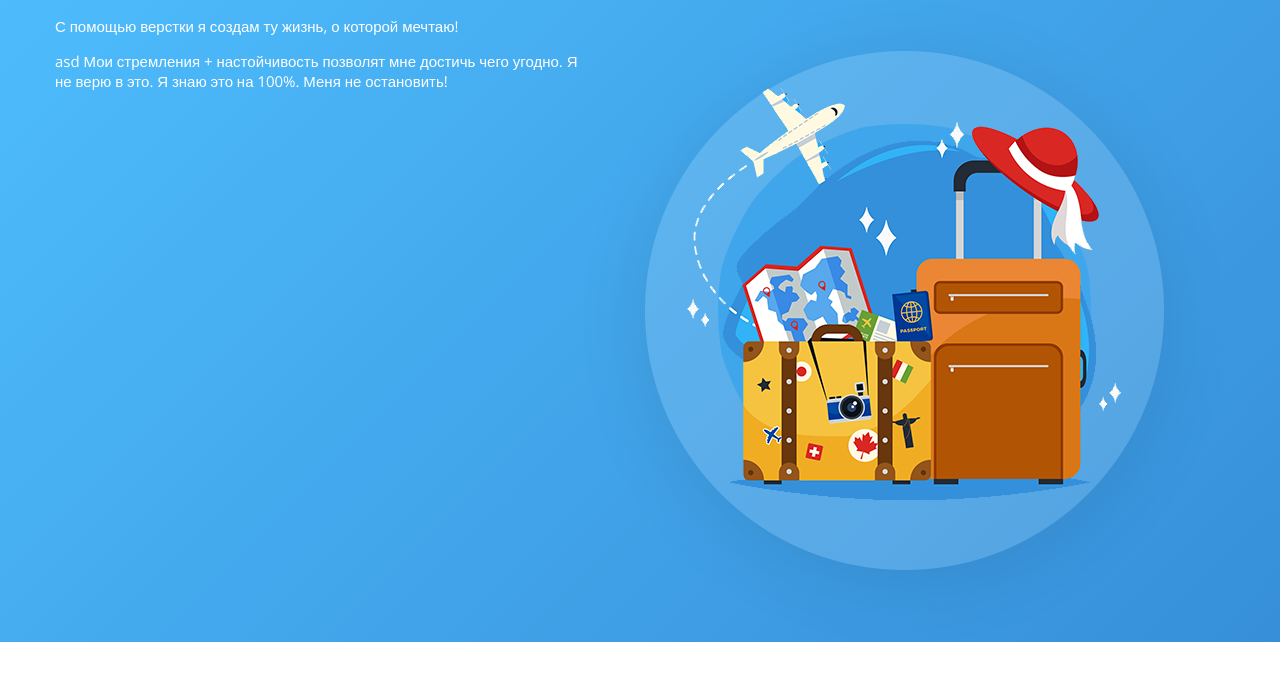
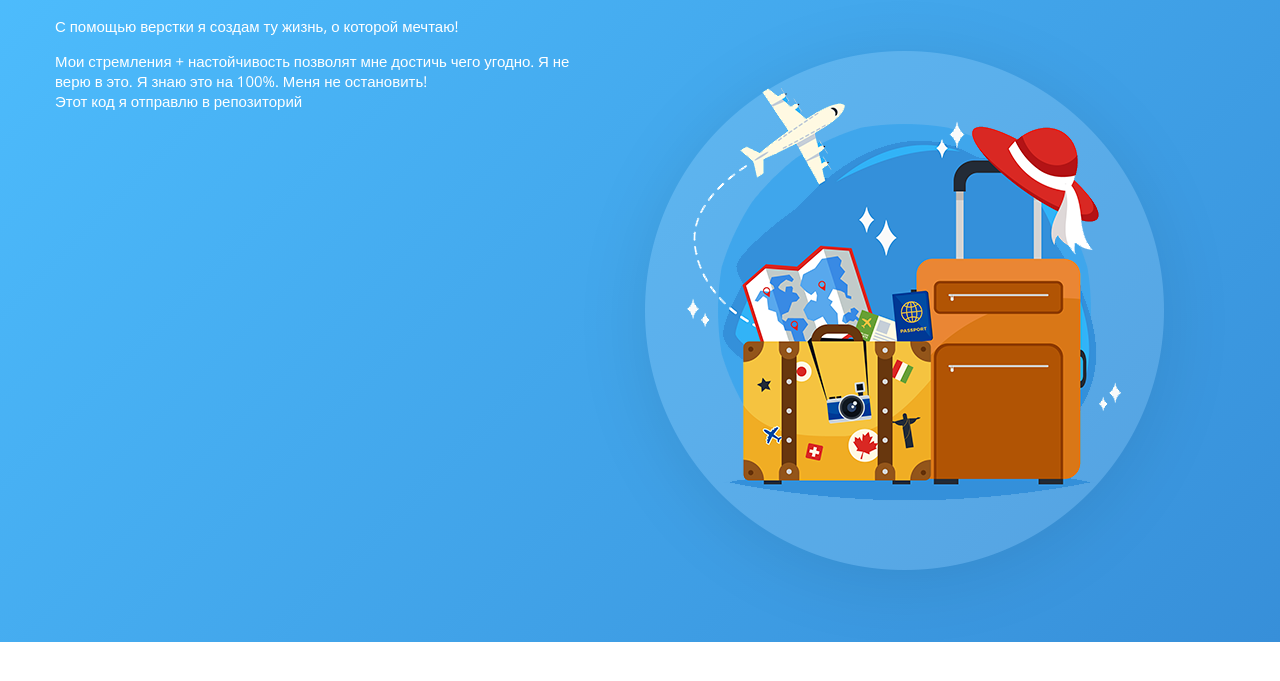
Before and after one commit to violettasheveleva/wayup-1, a plain HTML site: page index.html in a window 1280 px wide. Shown: the part 101-782 px from the top of the page. Drawn offline with nearby package versions, Linux system fonts and the light colour scheme.

Commit message:
Это мой второй коммит. Я только учусь.

```diff
--- a/index.html
+++ b/index.html
@@ -16,8 +16,10 @@
                     <p class="title">
                         С помощью верстки я создам ту жизнь, о которой <span>мечтаю!</span>
                     </p>
-                    <p class="text">asd
+                    <p class="text">
                         Мои стремления + настойчивость позволят мне достичь чего угодно. Я не верю в это. Я знаю это на 100%. Меня не остановить!
+                        <br>
+                        Этот код я отправлю в репозиторий
                     </p>
                     <a href="#" class="button"></a>
                 </div>
```
